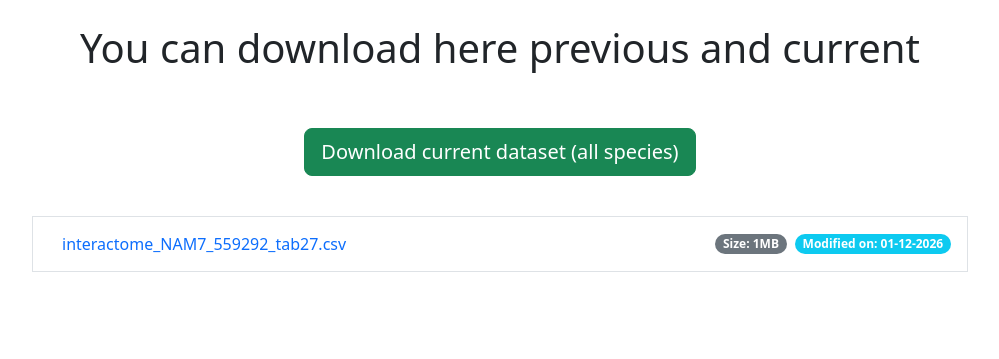
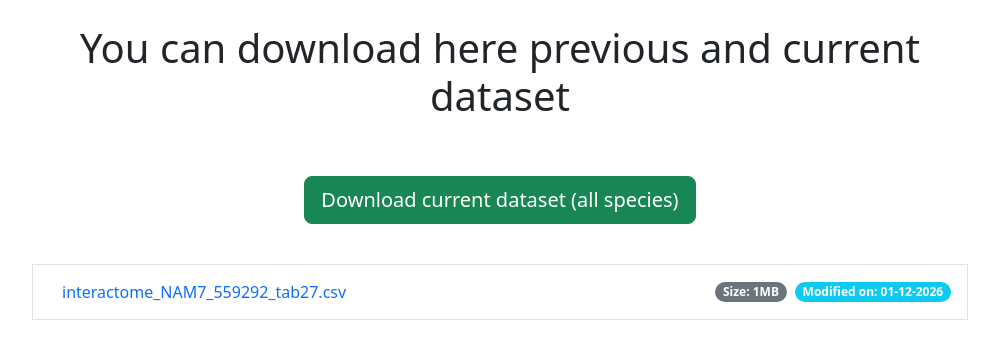
Before and after one commit to lunelys/mockup-website-reproducible-interactome-v2.0, a Django app: page /interactome/archive/ in a window 1280 px wide. Shown: the part 57-416 px from the top of the page, without its empty margins (140-1139 px from the left). Run offline with Django 3.2, Linux system fonts and the light colour scheme; some libraries are stand-ins or nearby versions.

Commit message:
Update archive.html

```diff
--- a/templates/interactome/archive.html
+++ b/templates/interactome/archive.html
@@ -48,7 +48,7 @@
 
 <div class="container-fluid mx-auto flex-column w-75">
     <main>
-        <h1 class="text-center py-4">You can download here previous and current  </h1>
+        <h1 class="text-center py-4">You can download here previous and current dataset</h1>
         <br>
         <form class="text-center" method='GET'>
             {% csrf_token %}
```
